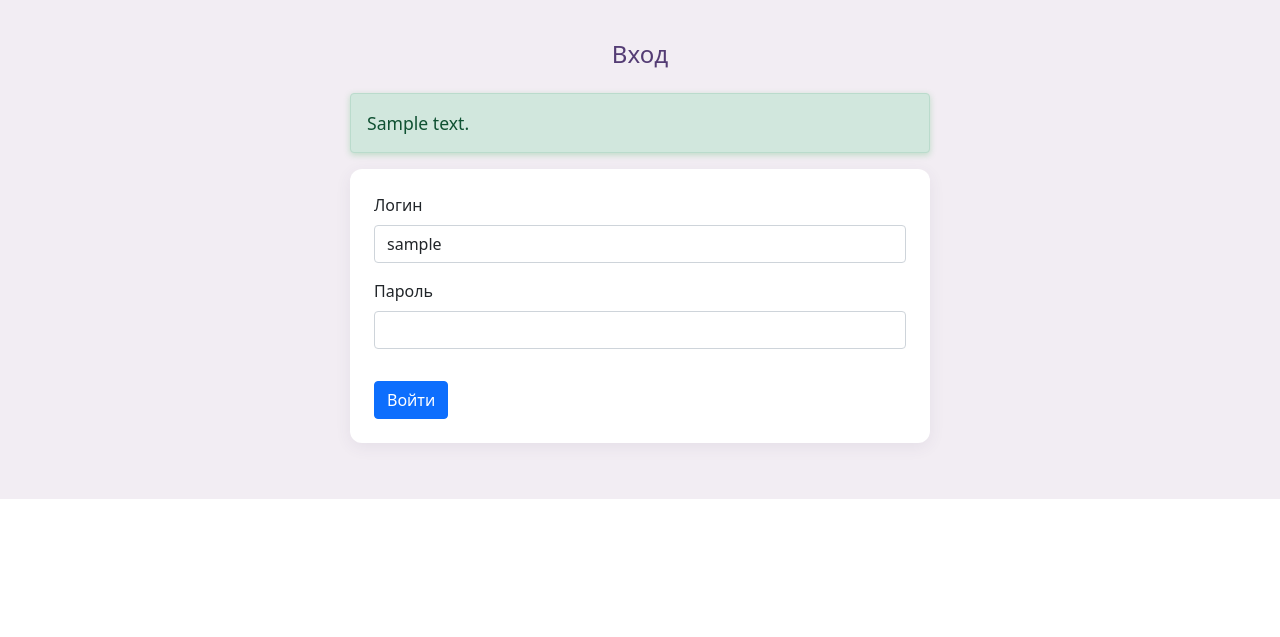
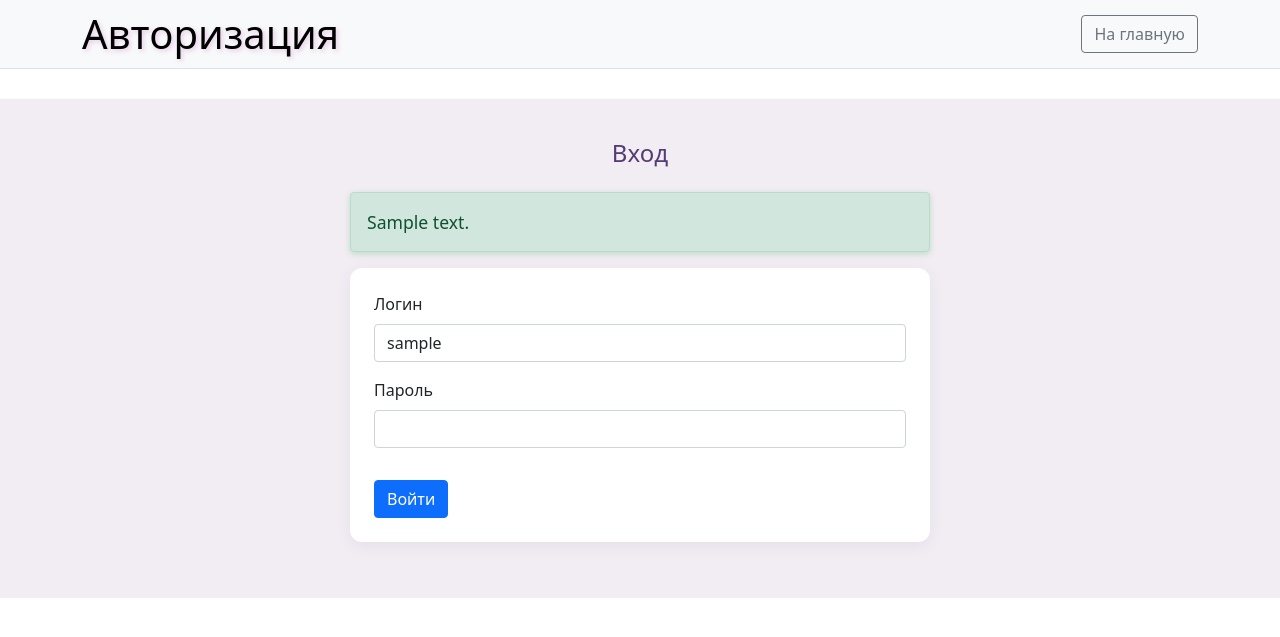
Before and after one commit to Sofia-Umanets/site, a Python web app: template back/templates/login.html in a window 1280 px wide. Shown: the top 637 px of the page. Run offline with Jinja, Linux system fonts and the light colour scheme; the template is opened without the code that fills it: most values are stand-ins (such as "Sample title", 1, 10 or a date in 2020); some libraries are stand-ins or nearby versions.

Commit message:
Исправление кнопки

```diff
--- a/back/templates/login.html
+++ b/back/templates/login.html
@@ -3,6 +3,15 @@
 {% block title %}Вход – ГБУ ДО КК «СШОР по настольному теннису»{% endblock %}
 
 {% block content %}
+  <div class="edit-page-nav">
+    <div class="container">
+      <h1>Авторизация</h1>
+      <div class="nav-buttons">
+        <a href="/" class="btn btn-outline-secondary">На главную</a>
+      </div>
+    </div>
+  </div>
+
   <section class="login-section" id="login-section">
     <div class="container">
       <h2>Вход</h2>
--- a/front/static/css/styles.css
+++ b/front/static/css/styles.css
@@ -589,6 +589,18 @@ html:not(.no-js) .no-js-show {
   margin-bottom: 20px;
 }
 
+.no-js .js-only {
+  display: none !important;
+}
+
+html:not(.no-js) .no-js-show {
+  display: none !important;
+}
+
+.no-js .no-js-show {
+  display: block !important;
+}
+
 /* Стили для модального окна */
 .modal {
   position: fixed;
```
